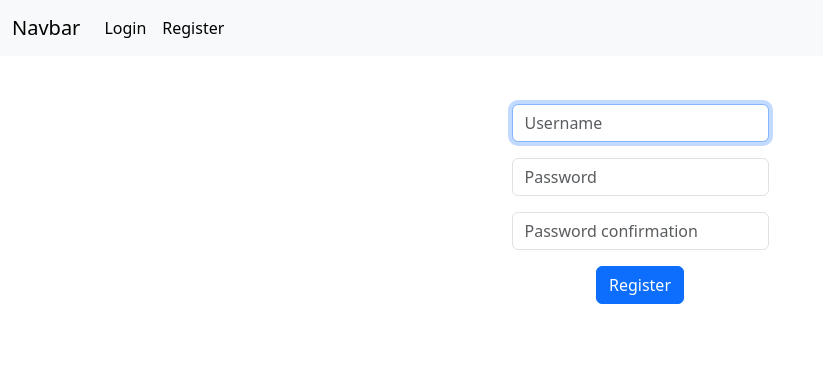
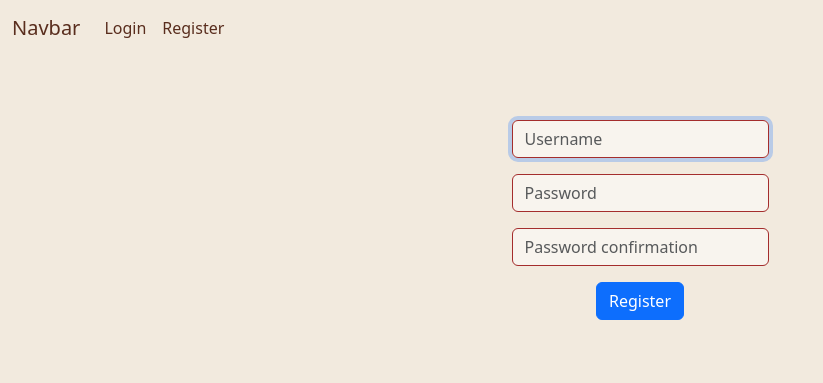
Before and after one commit to eduardodsxavier/dnd-inventory, a Flask app: page /register in a window 1280 px wide. Shown: the top 383 px of the page, without its empty margins (0-823 px from the left). Run offline with Flask 3, Linux system fonts and the light colour scheme; some libraries are stand-ins or nearby versions.

Commit message:
start to code the css of the page

```diff
--- /dev/null
+++ b/static/styles.css
@@ -0,0 +1,38 @@
+@charset "UTC-8";
+
+:root
+{
+    --text: #592d1d;
+    --background: #f2eade;
+    --primary: #f2612c;
+    --secondary: #f2b05f;
+    --accent: #a42d2d;
+}
+
+body
+{
+    background-color: var(--background);
+}
+
+.navbar
+{
+    background-color: var(--background) !important;
+}
+
+input, select
+{
+    background-color: rgba(255, 255, 255, 0.5) !important;
+    border: 1px solid var(--accent) !important;
+}
+
+thead > tr > th
+{
+    color: var(--text) !important;
+    background-color: var(--secondary) !important;
+}
+
+h2, a, td, th
+{
+    color: var(--text) !important;
+    background-color: var(--background) !important;
+}
--- a/templates/layout.html
+++ b/templates/layout.html
@@ -7,6 +7,8 @@
 
     <link href="https://cdn.jsdelivr.net/npm/bootstrap@5.3.2/dist/css/bootstrap.min.css" rel="stylesheet" integrity="sha384-T3c6CoIi6uLrA9TneNEoa7RxnatzjcDSCmG1MXxSR1GAsXEV/Dwwykc2MPK8M2HN" crossorigin="anonymous">
     <script src="https://cdn.jsdelivr.net/npm/bootstrap@5.3.2/dist/js/bootstrap.bundle.min.js" integrity="sha384-C6RzsynM9kWDrMNeT87bh95OGNyZPhcTNXj1NW7RuBCsyN/o0jlpcV8Qyq46cDfL" crossorigin="anonymous"></script>
+
+    <link href="/static/styles.css" rel="stylesheet">
 
     <title>{% block title %}{% endblock %}</title>
 
@@ -54,7 +56,7 @@
         </div>
     </nav>
 
-    <main class="container py-5 text-center">
+    <main class="container py-5 text-center mt-5 mb-5 pt-3 pb-3">
         {% block main %}{% endblock %}
     </main>
 
```
Also changed, not shown: templates/inventory.html (+8 -8 lines).
